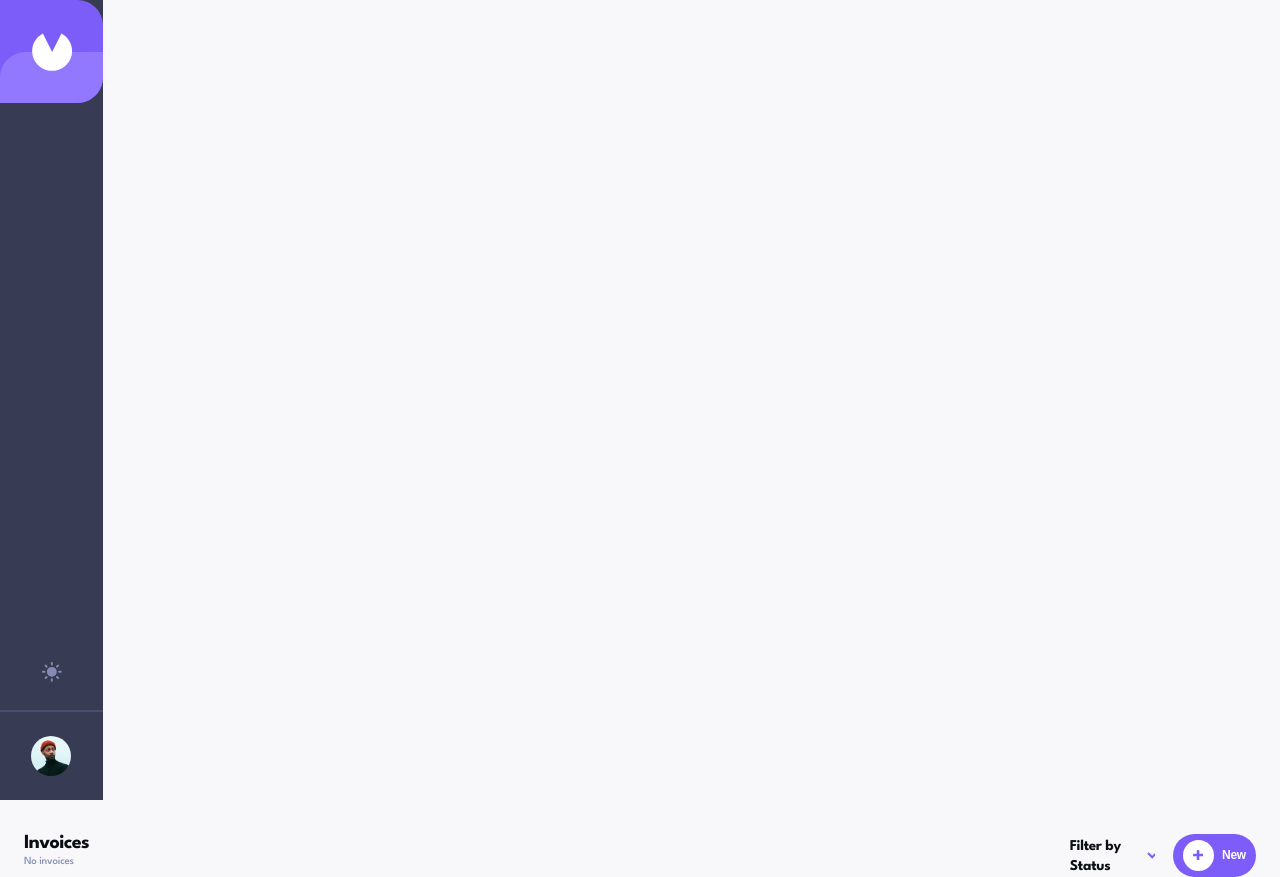
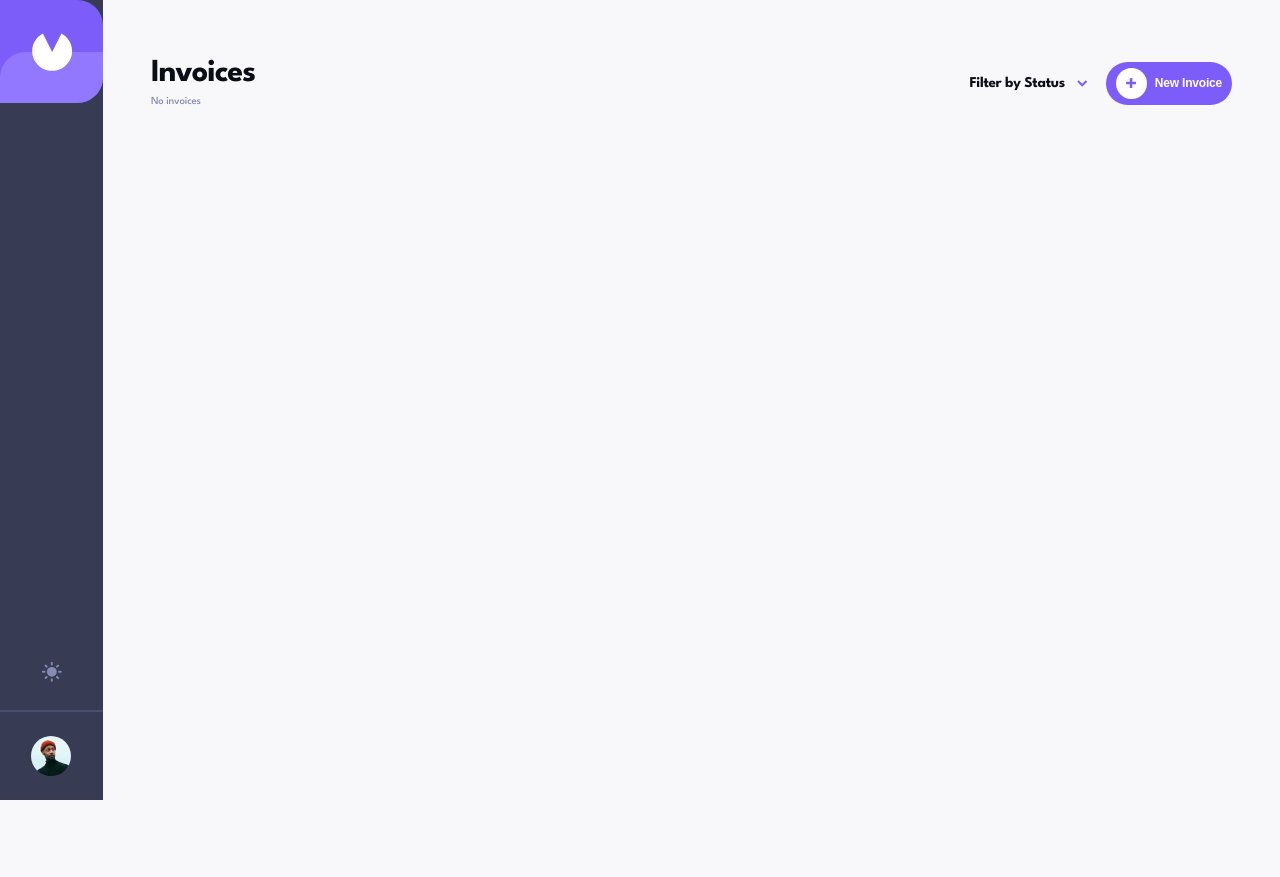
Before and after one commit to mbensa/invoice-app, a React (Create React App) app: page / in a window 1280 px wide. After the commit the page ends 800 px from the top, so only its background shows below. Built offline with nearby package versions, Linux system fonts and the light colour scheme.

Commit message:
styled main header for desktop and mobile view

```diff
--- a/src/App.css
+++ b/src/App.css
@@ -1,3 +1,14 @@
 /****************************
 ************App**************
 ****************************/
+@media (min-width: 1280px) {
+  .app {
+    display: flex;
+    width: 100%;
+  }
+
+  .main {
+    width: 1200px;
+    margin: 0 auto;
+  }
+}
--- a/src/App.js
+++ b/src/App.js
@@ -6,7 +6,7 @@ export default function App() {
   return (
     <div className="app">
       <Header />
-      <main>
+      <main className="main">
         <MainHeader />
       </main>
     </div>
--- a/src/components/MainHeader.js
+++ b/src/components/MainHeader.js
@@ -3,8 +3,11 @@ import "./mainHeader.css";
 import Button from "./Button";
 import Filter from "./Filter";
 import Text from "./Text";
+import useMobile from "../hooks/useMobile";
 
 export default function MainHeader() {
+  const { isMobile } = useMobile();
+
   return (
     <div className="mainHeaderContainer">
       <div className="mainHeaderText">
@@ -13,7 +16,7 @@ export default function MainHeader() {
       </div>
       <div className="mainHeaderComponents">
         <Filter />
-        <Button className="buttonPrimary" icon btnText="New" />
+        <Button className="buttonPrimary" icon btnText={isMobile ? "New" : "New Invoice"} />
       </div>
     </div>
   );
--- a/src/components/filter.css
+++ b/src/components/filter.css
@@ -5,6 +5,7 @@
   .mobileText {
     display: flex;
   }
+
   .desktopText {
     display: none;
   }
@@ -14,6 +15,7 @@
   .mobileText {
     display: none;
   }
+
   .desktopText {
     display: flex;
   }
--- a/src/components/mainHeader.css
+++ b/src/components/mainHeader.css
@@ -9,9 +9,23 @@
 
 .mainHeaderText {
   width: 100%;
+  display: flex;
+  flex-direction: column;
+  justify-content: center;
 }
 
 .mainHeaderComponents {
   display: flex;
   align-items: center;
 }
+
+@media (min-width: 768px) {
+  .mainHeaderComponents {
+    width: 100%;
+    justify-content: flex-end;
+  }
+
+  .mainHeaderContainer {
+    padding: 56px 48px 0 48px;
+  }
+}
--- a/src/components/text.css
+++ b/src/components/text.css
@@ -3,11 +3,11 @@
 ********************************/
 
 h1 {
-  font-size: 2rem;
-  line-height: 2.25rem;
-  font-weight: 700;
   color: var(--textPrimary);
   letter-spacing: -1px;
+  font-size: 1.25rem;
+  line-height: normal;
+    etter-spacing: -0.63px;
 }
 
 h2 {
@@ -52,8 +52,8 @@ p {
 
 @media (min-width: 768px) {
   h1 {
-    font-size: 1.25rem;
-    line-height: normal;
-    letter-spacing: -0.63px;
+  font-size: 2rem;
+  line-height: 2.25rem;
+  font-weight: 700;
   }
 };
```
